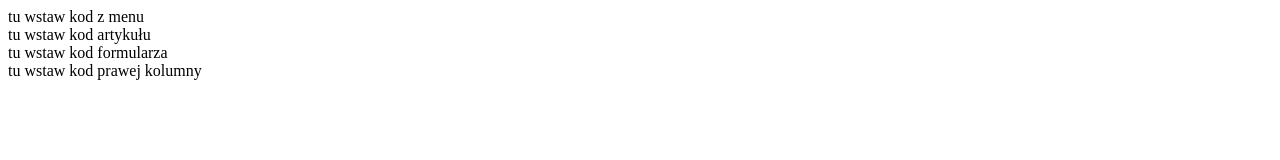
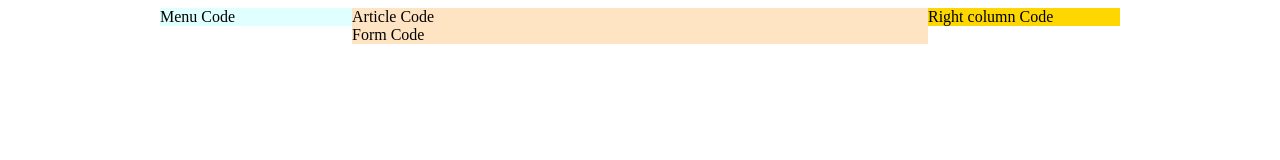
Before and after one commit to jan-grasewicz/html-uklad-kolumnowy, a plain HTML site: page index.html in a window 1280 px wide. Drawn offline with Linux system fonts and the light colour scheme; files that its build step writes are made by us from their sources.

Commit message:
Ready to paste complete site elements

```diff
--- a/index.html
+++ b/index.html
@@ -8,19 +8,19 @@
 <body>
     <div class="main-container">
         <nav class="site-menu">
-            tu wstaw kod z menu
+            Menu Code
         </nav>
         <div class="main-content">
             <article>
-                tu wstaw kod artykułu
+                Article Code
             </article>
             <form>
-                tu wstaw kod formularza
+                Form Code
             </form>
         </div>
         <aside class="sidebar">
             <div>
-                tu wstaw kod prawej kolumny
+                Right column Code
             </div>
         </aside>
     </div>
--- /dev/null
+++ b/main.css
@@ -0,0 +1,23 @@
+.main-container {
+    max-width: 960px;
+    margin: auto;
+    }
+.site-menu,
+.main-content,
+.sidebar {
+    float: left;
+}
+.site-menu,
+.sidebar {
+    width: 20%;
+}
+.main-content {
+    width: 60%;
+    background-color: Bisque;
+}
+.site-menu {
+    background-color: LightCyan;
+}
+.sidebar {
+    background-color: Gold;
+}
```
